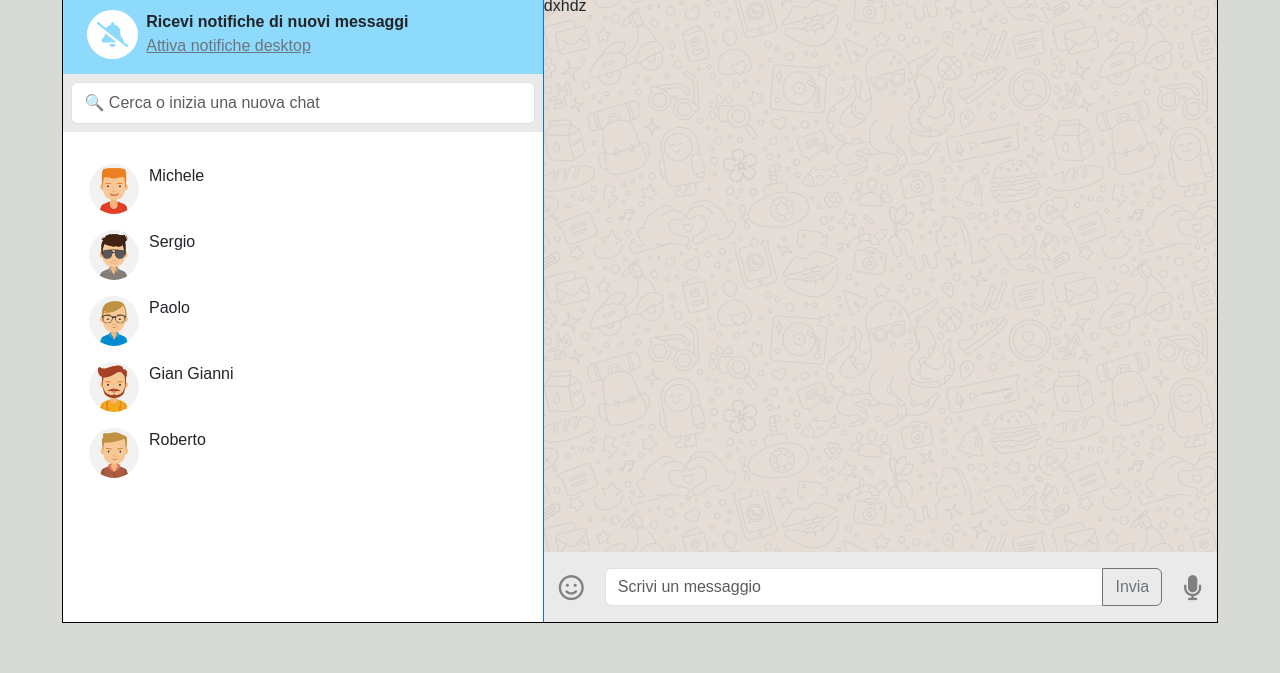
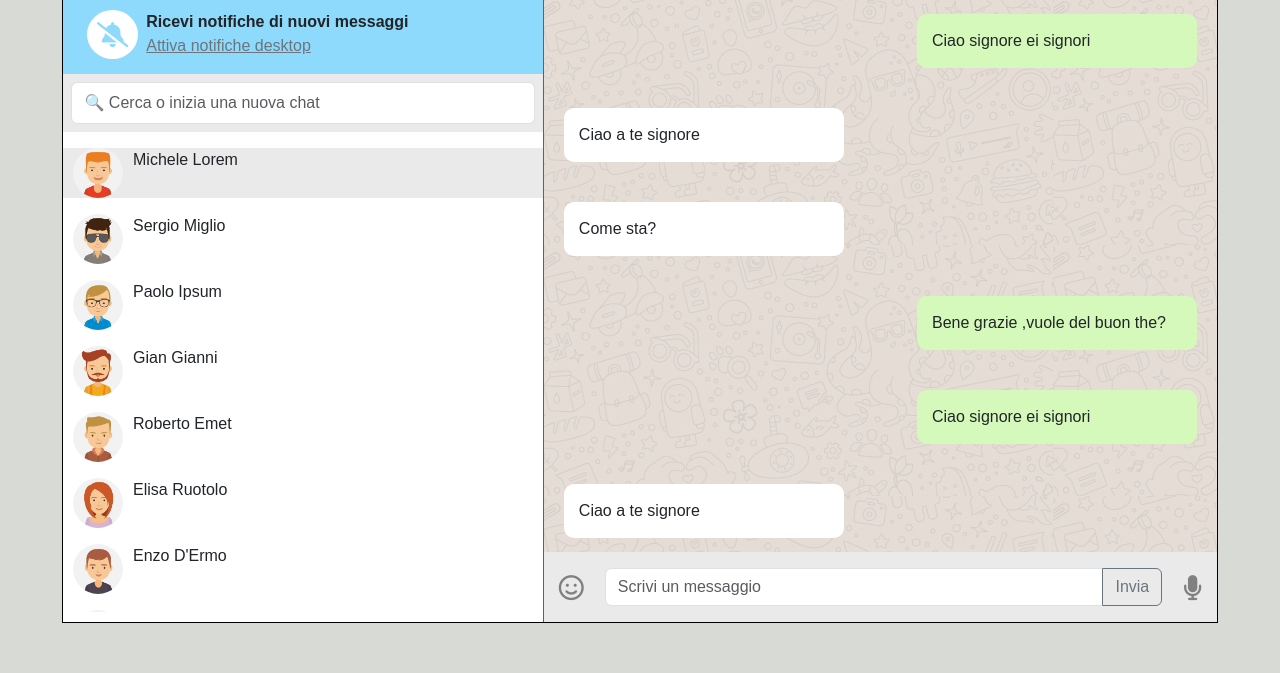
Before and after one commit to MarcoCalabretta1988/vue-boolzapp, a plain HTML site: page index.html in a window 1280 px wide. Shown: the part 127-800 px from the top of the page. Drawn offline with nearby package versions, Linux system fonts and the light colour scheme.

Commit message:
End Layout

```diff
--- a/css/style.css
+++ b/css/style.css
@@ -11,6 +11,7 @@
 :root{
 
     --green:#009688;
+    --light-green:#D5F9BA;
     --grey:#D8DBD5;
     --light-blue:#8EDAFC;
     --light-grey:#EAEAEA;
@@ -88,11 +89,35 @@ i{
     height: 480px;
 }
 
+.selected{
+    background-color: var(--light-grey);
+}
+
+
+
 /* CHAT SECTION */
 
 #chat-board{
     background-image: url(../img/mine.jpg);
     height: 558px;
+}
+
+.message-box{
+    width: 280px;
+    margin: 20px;
+    border-radius: 10px;
+    display: flex;
+    align-content: center;
+    padding: 15px;
+}
+
+.sent{
+    background-color: var(--light-green) ;
+    align-self: flex-end;
+}
+
+.received{
+    background-color: white;
 }
 
 .footer-bar{
--- a/index.html
+++ b/index.html
@@ -37,7 +37,7 @@
                     <header id="user-menu-header" class="header-menu-bar">
                         <div class="h-100 d-flex justyfy-content-beetwe align-items-center">
                             <img src="img/avatar_io.jpg" alt="avatar_1" class="avatar-img">
-                            <span>Nome cognome</span>
+                            <span class="fw-bolder">Anna Cavit</span>
                         </div>
                         <div>
                             <i class="fa-solid fa-arrow-rotate-left"></i>
@@ -58,18 +58,18 @@
                         <input type="text" class="form-control p-2" placeholder=" &#128269; Cerca o inizia una nuova chat">
                     </div>
                     <!-- CHAT PREW -->
-                    <div id="contact-chat-prew" class="overflow-auto p-3">
-                        <div class="my-3 d-flex">
+                    <div id="contact-chat-prew" class="overflow-auto">
+                        <div class="my-3 d-flex selected">
                             <img src="img/avatar_1.jpg" alt="avatar_1" class="avatar-img">
-                            <span>Michele</span>
+                            <span>Michele Lorem</span>
                         </div>
                         <div class="my-3 d-flex">
                             <img src="img/avatar_2.jpg" alt="avatar_1" class="avatar-img">
-                            <span>Sergio</span>
+                            <span>Sergio Miglio</span>
                         </div>
                         <div class="my-3 d-flex">
                             <img src="img/avatar_3.jpg" alt="avatar_1" class="avatar-img">
-                            <span>Paolo</span>
+                            <span>Paolo Ipsum</span>
                         </div>
                         <div class="my-3 d-flex">
                             <img src="img/avatar_4.jpg" alt="avatar_1" class="avatar-img">
@@ -77,7 +77,19 @@
                         </div>
                         <div class="my-3 d-flex">
                             <img src="img/avatar_5.jpg" alt="avatar_1" class="avatar-img">
-                            <span>Roberto</span>
+                            <span>Roberto Emet</span>
+                        </div>
+                        <div class="my-3 d-flex">
+                            <img src="img/avatar_6.jpg" alt="avatar_1" class="avatar-img">
+                            <span>Elisa Ruotolo</span>
+                        </div>
+                        <div class="my-3 d-flex">
+                            <img src="img/avatar_7.jpg" alt="avatar_1" class="avatar-img">
+                            <span>Enzo D'Ermo</span>
+                        </div>
+                        <div class="my-3 d-flex">
+                            <img src="img/avatar_8.jpg" alt="avatar_1" class="avatar-img">
+                            <span>Cesare Insulatod</span>
                         </div>
                     </div>
                 </section>
@@ -88,7 +100,7 @@
                    <header id="chat-header" class="header-menu-bar">
                       <div class="h-100 d-flex justyfy-content-beetwe align-items-center">
                          <img src="img/avatar_2.jpg" alt="avatar_1" class="avatar-img">
-                         <span>Nome cognome</span>
+                         <span>Sergio Miglio</span>
                       </div>
                       <div>
                         <i class="fa-solid fa-magnifying-glass"></i>
@@ -97,7 +109,16 @@
                      </div>
                    </header>
                    <!-- CHAT BOARD -->
-                   <div id="chat-board" class="overflow-auto">dxhdz</div>
+                   <div id="chat-board" class="overflow-auto d-flex flex-column justyfy-content-beetwen">
+                    <div class=" message-box sent">Ciao signore ei signori</div>
+                    <div class=" message-box received">Ciao a te signore </div>
+                    <div class=" message-box received">Come sta? </div>
+                    <div class=" message-box sent">Bene grazie ,vuole del buon the?</div>
+                    <div class=" message-box sent">Ciao signore ei signori</div>
+                    <div class=" message-box received">Ciao a te signore </div>
+                    <div class=" message-box received">Come sta? </div>
+                    <div class=" message-box sent">Bene grazie ,vuole del buon the?</div>
+                   </div>
                    <!-- CHAT FOOTER -->
                    <footer id="chat-footer" class="footer-bar">
                     <i class="fa-regular fa-face-smile"></i>
```
